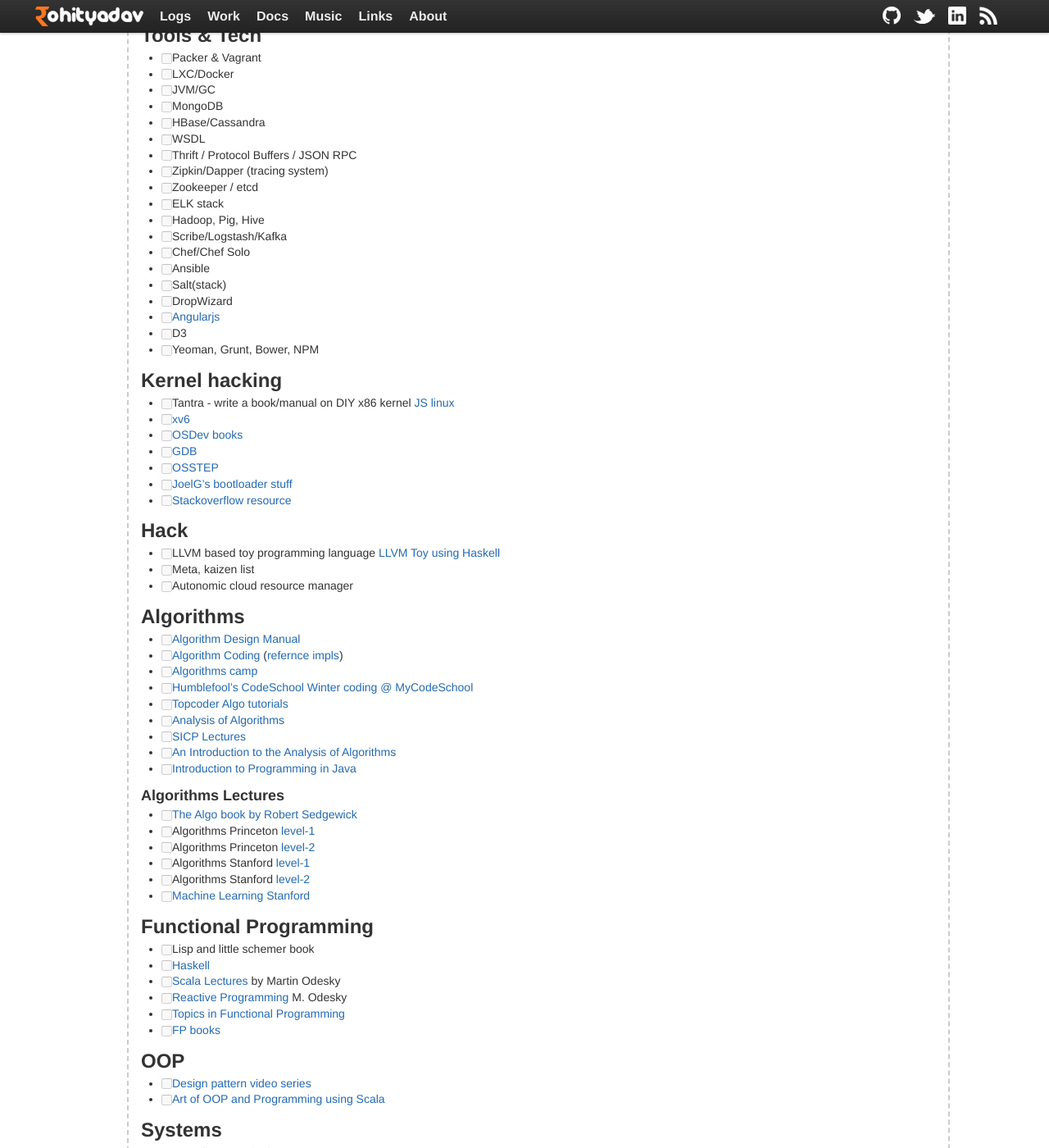
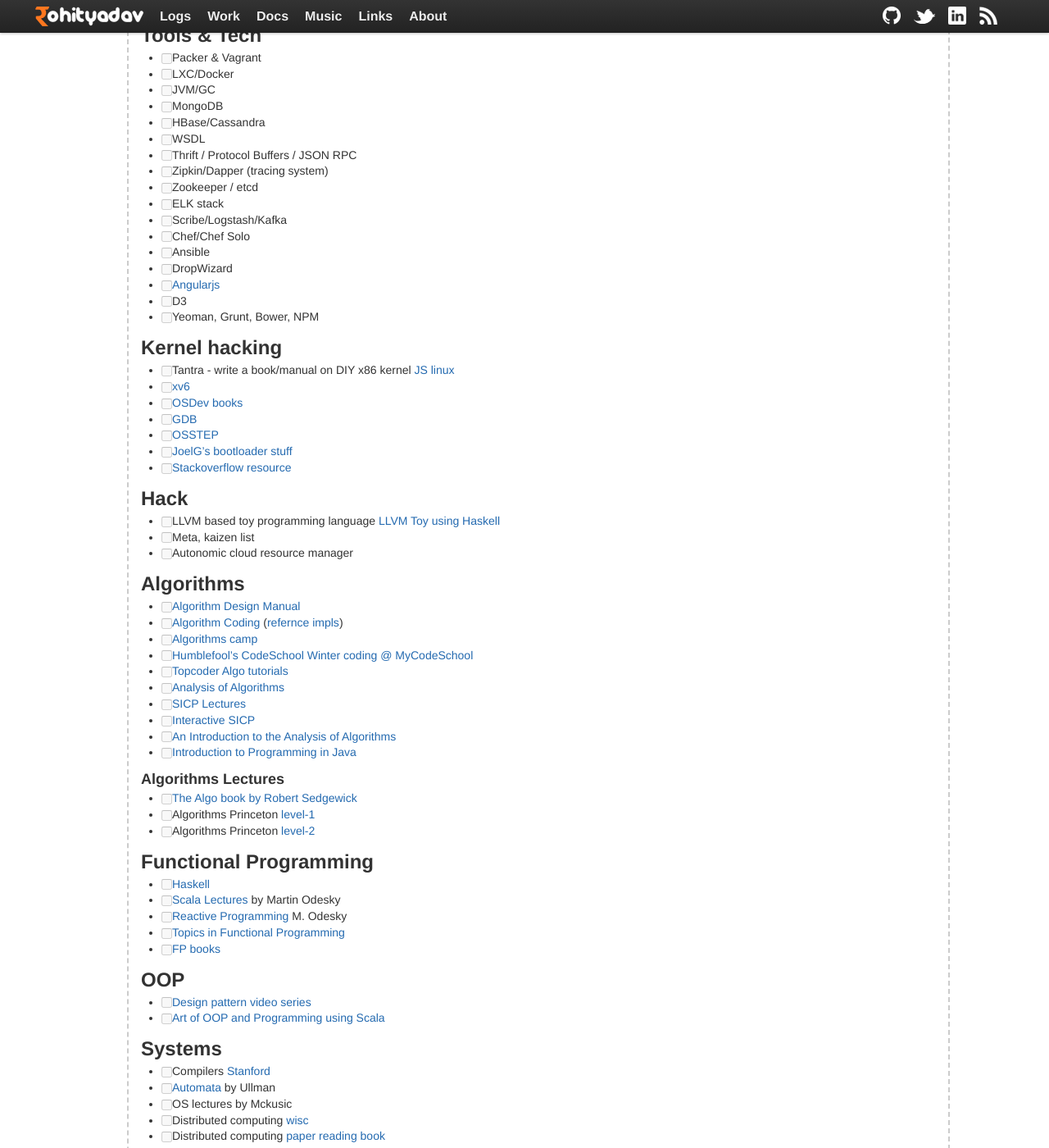
Before and after one commit to rohityadavcloud/rohityadavcloud.github.io, a Jekyll site: the page built from kaizen/index.markdown, in a window 1280 px wide and 1400 px high, scrolled down 754 px. Shown: the whole window at 82% size. Built offline with Jekyll 4.4.1, drawn with Linux system fonts in a browser that asks for light colours.

Commit message:
kaizen updates
Signed-off-by: Rohit Yadav <bhaisaab@baagi.org>

```diff
--- a/kaizen/index.markdown
+++ b/kaizen/index.markdown
@@ -52,11 +52,9 @@
 - [ ] Zipkin/Dapper (tracing system)
 - [ ] Zookeeper / etcd
 - [ ] ELK stack
-- [ ] Hadoop, Pig, Hive
 - [ ] Scribe/Logstash/Kafka
 - [ ] Chef/Chef Solo
 - [ ] Ansible
-- [ ] Salt(stack)
 - [ ] DropWizard
 - [ ] [Angularjs](https://github.com/jmcunningham/AngularJS-Learning)
 - [ ] D3
@@ -87,6 +85,7 @@
 - [ ] [Topcoder Algo tutorials](http://community.topcoder.com/tc?module=Static&d1=tutorials&d2=alg_index)
 - [ ] [Analysis of Algorithms](https://www.coursera.org/course/aofa)
 - [ ] [SICP Lectures](http://ocw.mit.edu/courses/electrical-engineering-and-computer-science/6-001-structure-and-interpretation-of-computer-programs-spring-2005/video-lectures/)
+- [ ] [Interactive SICP](http://xuanji.appspot.com/isicp/index.html)
 - [ ] [An Introduction to the Analysis of Algorithms](http://aofa.cs.princeton.edu/home/)
 - [ ] [Introduction to Programming in Java](http://introcs.cs.princeton.edu/java/home/)
 
@@ -95,13 +94,9 @@
 - [ ] [The Algo book by Robert Sedgewick](http://algs4.cs.princeton.edu/home/)
 - [ ] Algorithms Princeton [level-1](https://class.coursera.org/algs4partI-003/lecture)
 - [ ] Algorithms Princeton [level-2](https://class.coursera.org/algs4partII-002/lecture)
-- [ ] Algorithms Stanford [level-1](https://class.coursera.org/algo-003/lecture)
-- [ ] Algorithms Stanford [level-2](https://class.coursera.org/algo2-2012-001/lecture)
-- [ ] [Machine Learning Stanford](https://class.coursera.org/ml-004/lecture)
 
 ## Functional Programming
 
-- [ ] Lisp and little schemer book
 - [ ] [Haskell](http://www.scs.stanford.edu/11au-cs240h/)
 - [ ] [Scala Lectures](https://class.coursera.org/progfun-003/lecture) by Martin Odesky
 - [ ] [Reactive Programming](https://class.coursera.org/reactive-001/lecture) M. Odesky
```
